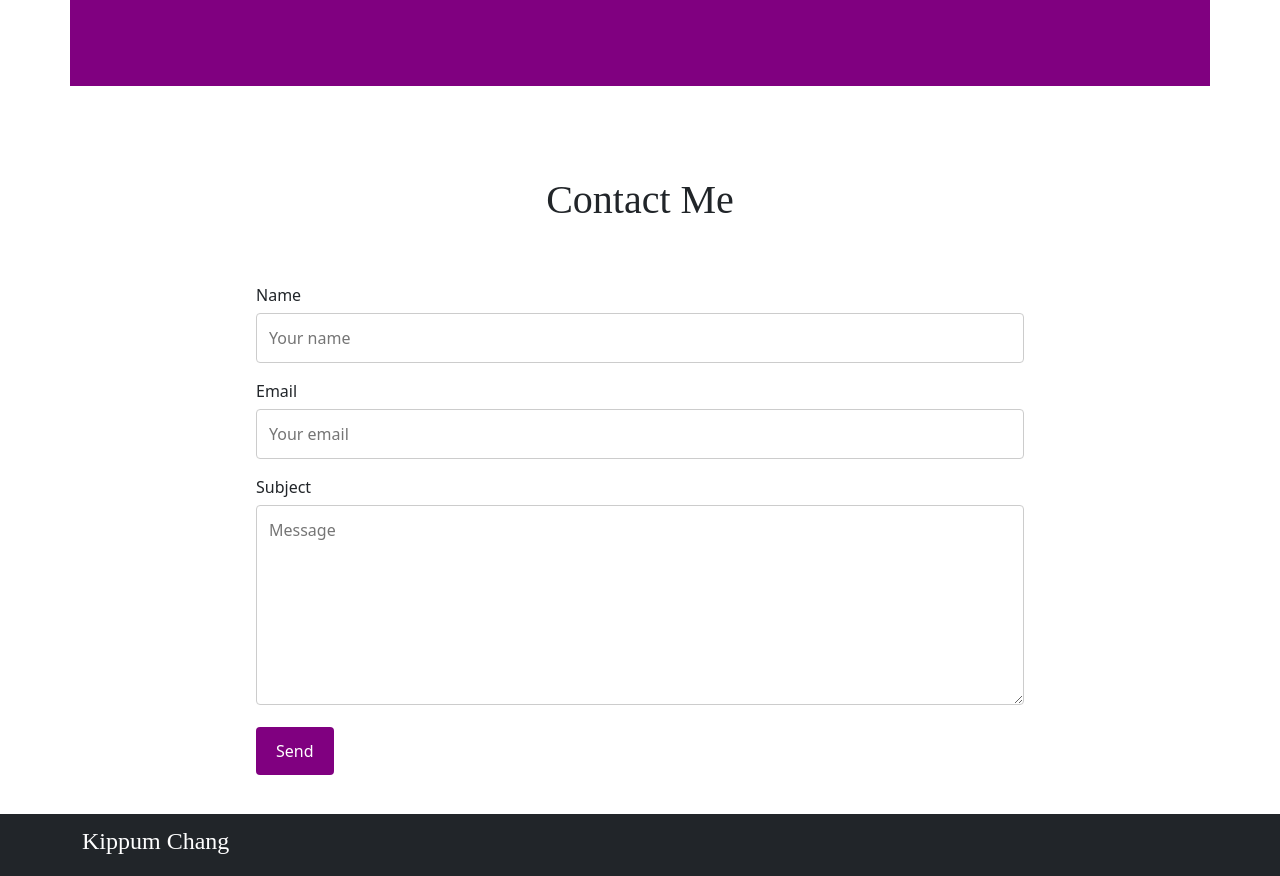
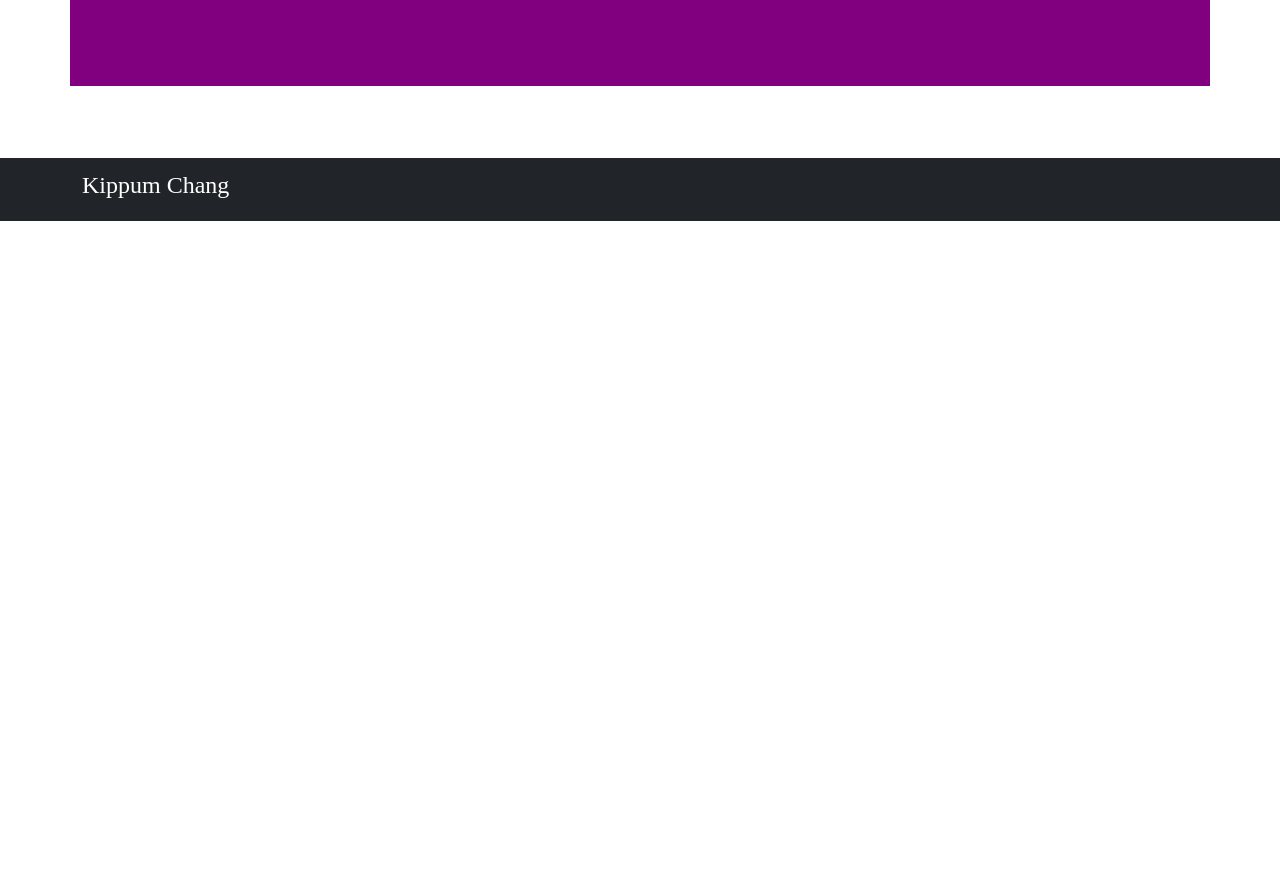
Before and after one commit to kippumchagn215/portfolio, a React (Create React App) app: page / in a window 1280 px wide. Shown: the part 3380-4256 px from the top of the page. After the commit the page ends 3601 px from the top, so only its background shows below. Built offline with nearby package versions, Linux system fonts and the light colour scheme.

Commit message:
Update ContactMe.js

```diff
--- a/src/Sections/ContactMe.js
+++ b/src/Sections/ContactMe.js
@@ -1,17 +1,17 @@
-import React from "react"
-import {Container} from "react-bootstrap"
+import React from "react";
+import { Container } from "react-bootstrap";
 import ContactCard from "../Components/ContactMe_Component/ContactCard";
 import ContactForm from "../Components/ContactMe_Component/ContactForm";
-export default function ContactMe(){
-    function preventDefault(e){
+export default function ContactMe() {
+  function preventDefault(e) {
     e.preventDefault();
   }
-    return(
+  return (
     <div class="">
-            <h1 class="Header" id="contact">Contact Me</h1>
-            <ContactForm></ContactForm>
+      <br></br>
+      <br></br>
+      <br></br>
       <ContactCard></ContactCard>
     </div>
-
   );
 }
```
Lines whose indentation alone changed are shown as unchanged.
